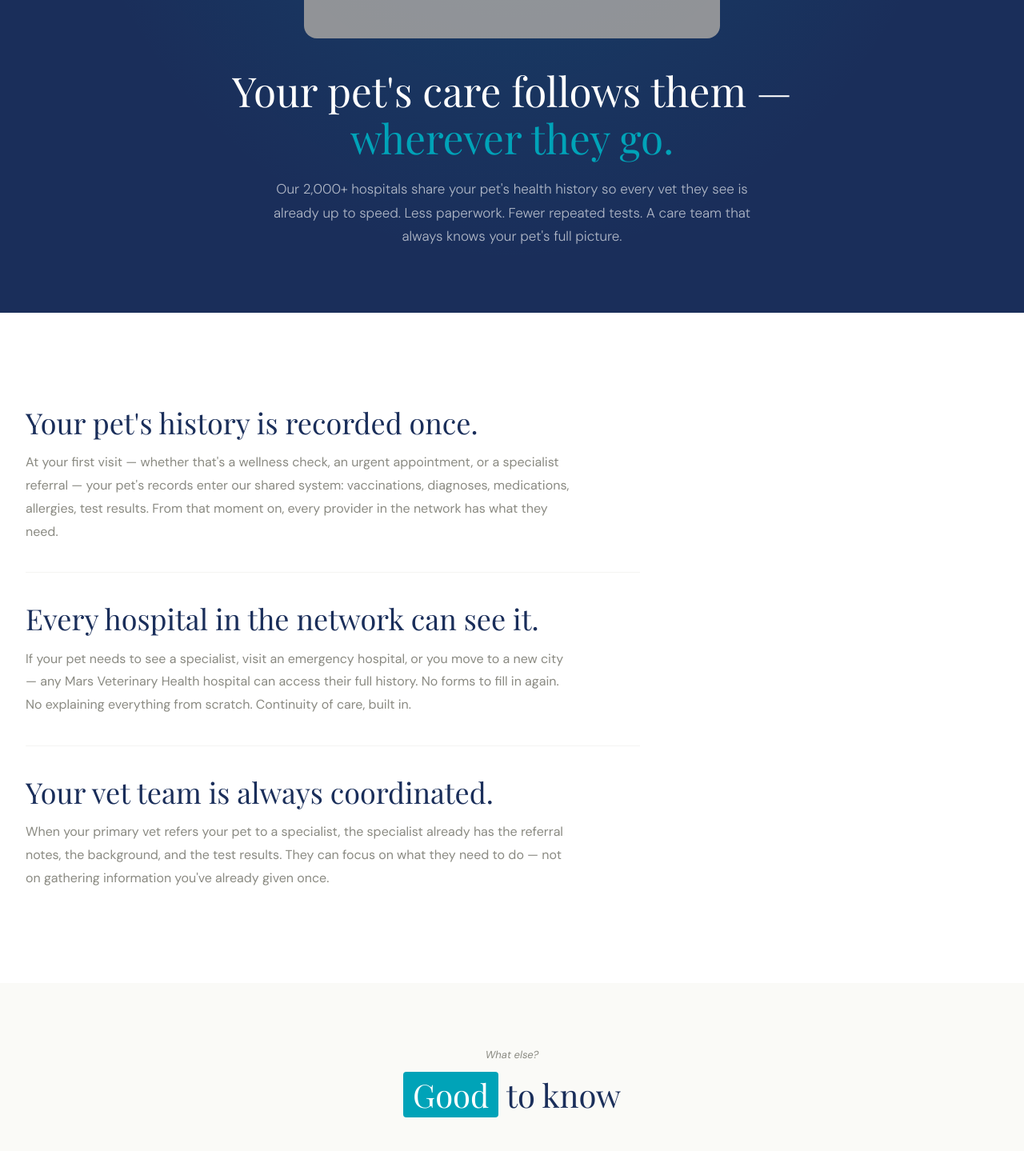
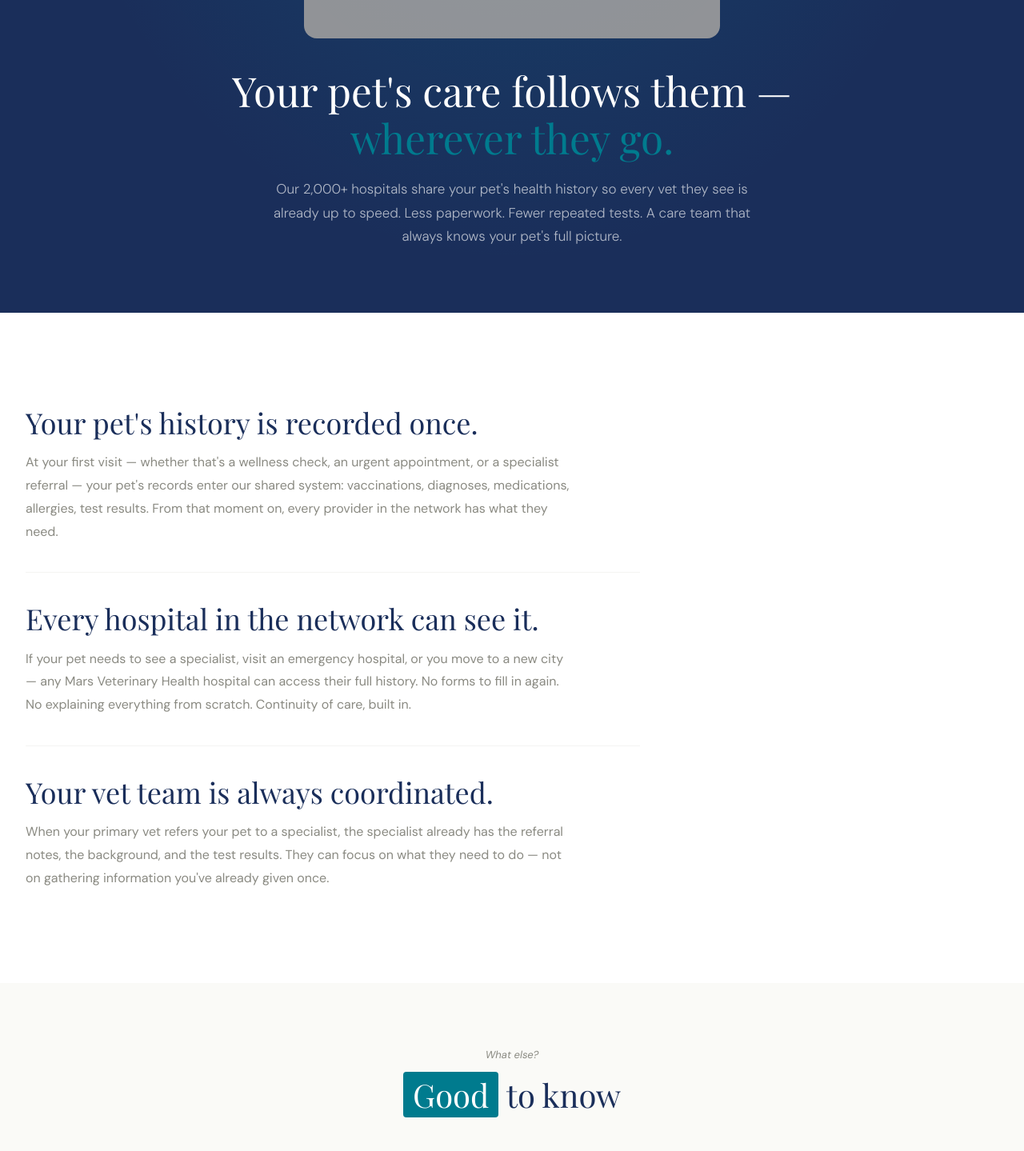
Before and after one commit to mparisi79/mypetfam, a Next.js app: page /how-it-works in a window 1280 px wide. Shown: the part 320-1759 px from the top of the page at 80% size. Built offline with nearby package versions, Linux system fonts and the light colour scheme; grey boxes are pictures that could not be loaded.

Commit message:
Update page.tsx

```diff
--- a/app/how-it-works/page.tsx
+++ b/app/how-it-works/page.tsx
@@ -55,7 +55,7 @@ export default function HowItWorksPage() {
           />
           <h1 className="font-serif text-[clamp(30px,4vw,52px)] text-white leading-[1.15] mb-5">
             Your pet's care follows them —<br />
-            <em className="not-italic" style={{ color: 'var(--teal-bright)' }}>wherever they go.</em>
+            <em className="not-italic" style={{ color: 'var(--teal)' }}>wherever they go.</em>
           </h1>
           <p className="text-[17px] font-light leading-[1.75] mx-auto" style={{ color: 'rgba(255,255,255,0.65)', maxWidth: 620 }}>
             Our 2,000+ hospitals share your pet's health history so every vet they see is already up to speed.
@@ -86,7 +86,7 @@ export default function HowItWorksPage() {
           <div className="text-center mb-10">
             <span className="block text-[13px] italic mb-2" style={{ color: 'var(--gray-500)' }}>What else?</span>
             <h2 className="font-serif text-[40px]" style={{ color: 'var(--navy)' }}>
-              <span className="rounded px-3 py-0.5 text-white" style={{ background: 'var(--teal-bright)' }}>Good</span>{' '}to know
+              <span className="rounded px-3 py-0.5 text-white" style={{ background: 'var(--teal)' }}>Good</span>{' '}to know
             </h2>
           </div>
           <div className="grid grid-cols-3 gap-4">
@@ -133,7 +133,7 @@ export default function HowItWorksPage() {
                 <summary className="flex items-center gap-3 px-6 py-5 cursor-pointer list-none font-semibold text-[15px]" style={{ color: 'var(--navy)' }}>
                   <span className="text-base flex-shrink-0">{faq.icon}</span>
                   {faq.q}
-                  <span className="ml-auto w-6 h-6 rounded-full flex items-center justify-center text-lg flex-shrink-0 group-open:rotate-45 transition-transform" style={{ background: 'var(--teal-light)', color: 'var(--teal)' }}>+</span>
+                  <span className="ml-auto w-6 h-6 rounded-full flex items-center justify-center text-lg flex-shrink-0 group-open:rotate-45 transition-transform" style={{ background: 'var(--teal-light)', color: 'var(--teal-dark)' }}>+</span>
                 </summary>
                 <p className="px-6 pb-5 text-sm leading-[1.75]" style={{ color: 'var(--gray-500)', paddingLeft: 52 }}>{faq.a}</p>
               </details>
@@ -170,7 +170,7 @@ export default function HowItWorksPage() {
                 <div className="text-3xl mb-3.5">{r.icon}</div>
                 <h4 className="text-base font-bold mb-2" style={{ color: 'var(--navy)' }}>{r.title}</h4>
                 <p className="text-[13px] leading-[1.6] mb-4" style={{ color: 'var(--gray-500)' }}>{r.desc}</p>
-                <Link href={r.link} className="text-[13px] font-semibold" style={{ color: 'var(--teal)' }}>{r.label}</Link>
+                <Link href={r.link} className="text-[13px] font-semibold" style={{ color: 'var(--teal-dark)' }}>{r.label}</Link>
               </div>
             ))}
           </div>
```
